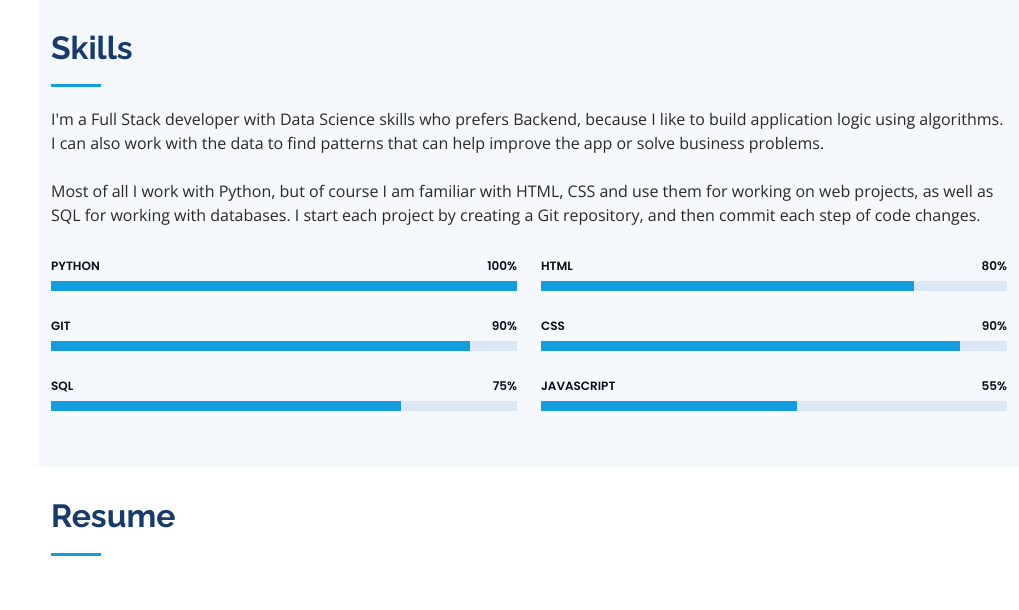
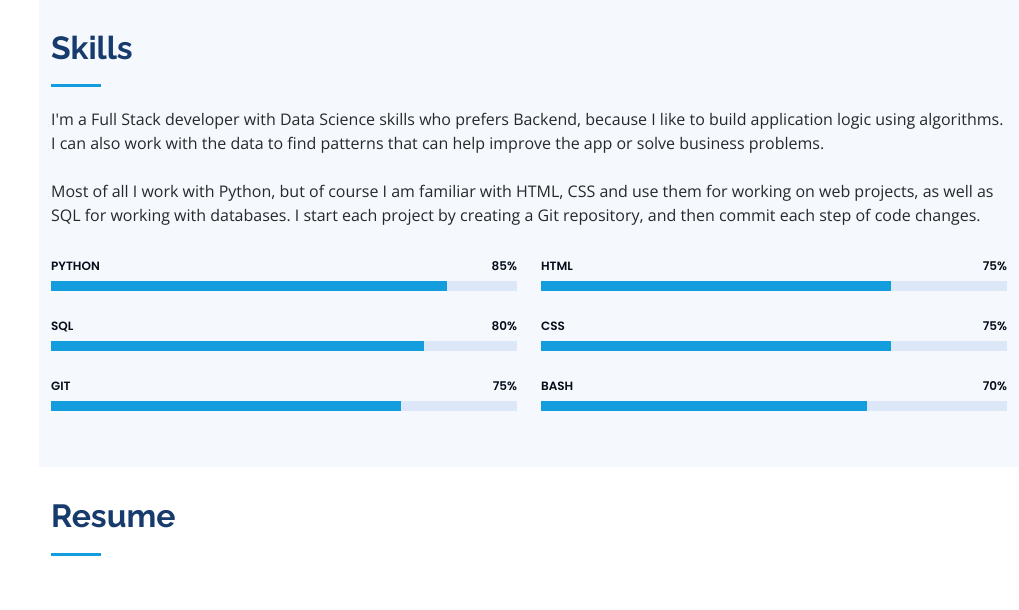
Before and after one commit to k-yakovlev/portfolio-website, a Flask app: page / in a window 1280 px wide. Shown: the part 1783-2393 px from the top of the page, without its empty margins (261-1280 px from the left). Run offline with Flask 2, Linux system fonts and the light colour scheme; some libraries are stand-ins or nearby versions.

Commit message:
Fix content in 'Skills'.

```diff
--- a/templates/index.html
+++ b/templates/index.html
@@ -202,21 +202,21 @@
           <div class="col-lg-6" data-aos="fade-up">
 
             <div class="progress">
-              <span class="skill">Python <i class="val">100%</i></span>
+              <span class="skill">Python <i class="val">85%</i></span>
               <div class="progress-bar-wrap">
-                <div class="progress-bar" role="progressbar" aria-valuenow="100" aria-valuemin="0" aria-valuemax="100"></div>
+                <div class="progress-bar" role="progressbar" aria-valuenow="85" aria-valuemin="0" aria-valuemax="100"></div>
               </div>
             </div>
 
             <div class="progress">
-              <span class="skill">Git <i class="val">90%</i></span>
+              <span class="skill">SQL <i class="val">80%</i></span>
               <div class="progress-bar-wrap">
-                <div class="progress-bar" role="progressbar" aria-valuenow="90" aria-valuemin="0" aria-valuemax="100"></div>
+                <div class="progress-bar" role="progressbar" aria-valuenow="80" aria-valuemin="0" aria-valuemax="100"></div>
               </div>
             </div>
 
             <div class="progress">
-              <span class="skill">SQL <i class="val">75%</i></span>
+              <span class="skill">Git <i class="val">75%</i></span>
               <div class="progress-bar-wrap">
                 <div class="progress-bar" role="progressbar" aria-valuenow="75" aria-valuemin="0" aria-valuemax="100"></div>
               </div>
@@ -227,23 +227,23 @@
           <div class="col-lg-6" data-aos="fade-up" data-aos-delay="100">
 
             <div class="progress">
-              <span class="skill">HTML <i class="val">80%</i></span>
+              <span class="skill">HTML <i class="val">75%</i></span>
               <div class="progress-bar-wrap">
-                <div class="progress-bar" role="progressbar" aria-valuenow="80" aria-valuemin="0" aria-valuemax="100"></div>
+                <div class="progress-bar" role="progressbar" aria-valuenow="75" aria-valuemin="0" aria-valuemax="100"></div>
               </div>
             </div>
 
             <div class="progress">
-              <span class="skill">CSS <i class="val">90%</i></span>
+              <span class="skill">CSS <i class="val">75%</i></span>
               <div class="progress-bar-wrap">
-                <div class="progress-bar" role="progressbar" aria-valuenow="90" aria-valuemin="0" aria-valuemax="100"></div>
+                <div class="progress-bar" role="progressbar" aria-valuenow="75" aria-valuemin="0" aria-valuemax="100"></div>
               </div>
             </div>
 
             <div class="progress">
-              <span class="skill">JavaScript <i class="val">55%</i></span>
+              <span class="skill">Bash <i class="val">70%</i></span>
               <div class="progress-bar-wrap">
-                <div class="progress-bar" role="progressbar" aria-valuenow="55" aria-valuemin="0" aria-valuemax="100"></div>
+                <div class="progress-bar" role="progressbar" aria-valuenow="70" aria-valuemin="0" aria-valuemax="100"></div>
               </div>
             </div>
 
```
